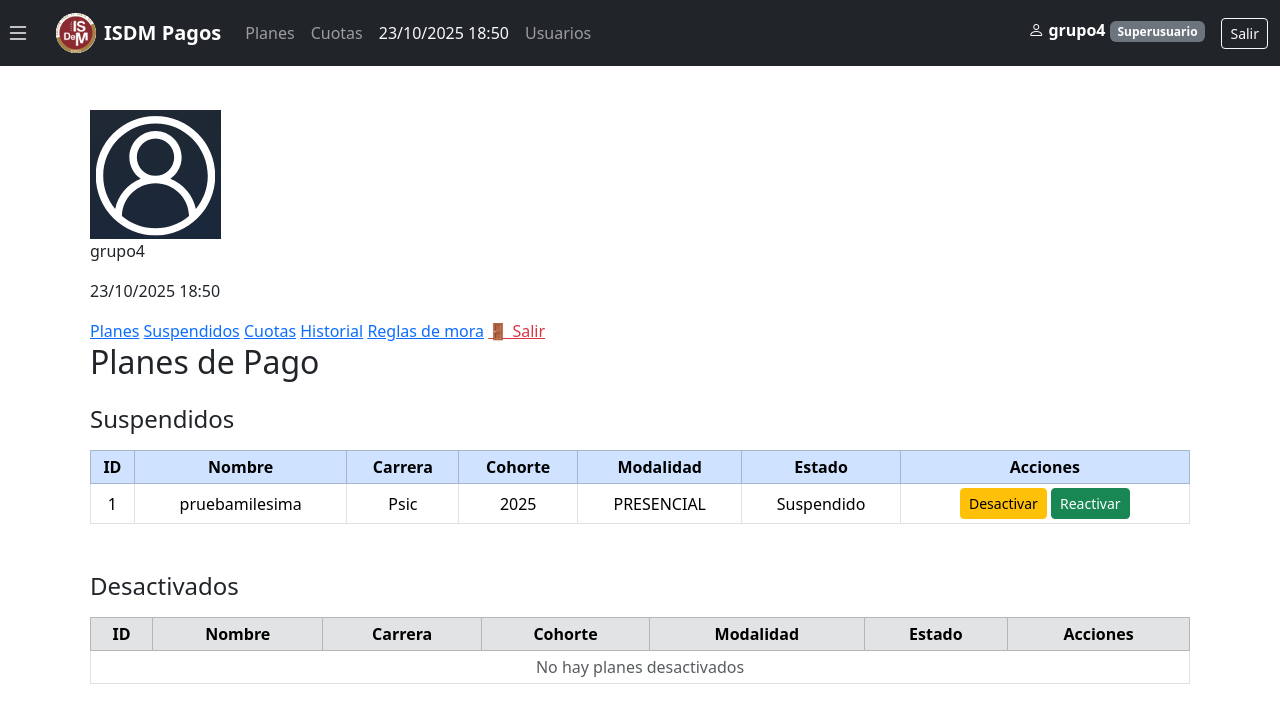
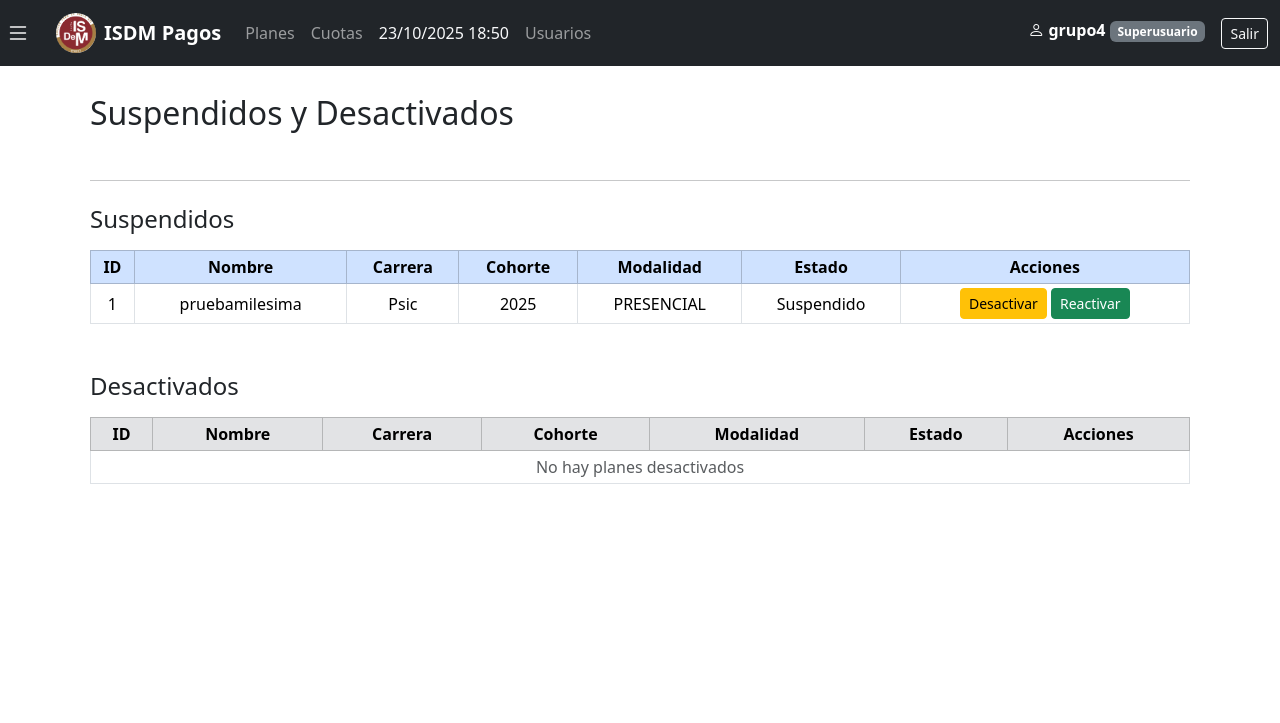
Before and after one commit to JuanPabloSch/Taller-de-Programacion, a Django app: page /planes/suspendidos/ in a window 1280 px wide. Shown: the top 723 px of the page. Run offline with Django 5.2, Linux system fonts and the light colour scheme; a user stored in the database is signed in; data comes from the database, SQL or seed files in the repository; both versions use the stored data as it was after the commit; some libraries are stand-ins or nearby versions.

Commit message:
presentacion pantalla de planes activos

```diff
--- a/planes_pago/templates/base.html
+++ b/planes_pago/templates/base.html
@@ -12,6 +12,7 @@
     <link rel="stylesheet" href="https://cdn.jsdelivr.net/npm/bootstrap@5.3.3/dist/css/bootstrap.min.css">
 
     <style>
+
         .navbar-logo {
             width: 40px;
             height: 40px;
@@ -49,14 +50,17 @@
   <style>
     /* === SIDEBAR === */
     #sidebar {
+      position: fixed;
+      top: 56px; /* Altura de la navbar */
+      left: 0;
+      height: calc(100% - 56px);
+      z-index: 100; /* Debajo de la navbar si esta tiene z-index más alto */
       width: 250px;
       height: 100vh;
       position: fixed;
       left: -250px;
-      top: 0;
       background-color: #212529;
       transition: all 0.3s;
-      z-index: 1030;
     }
 
     #sidebar.active {
@@ -164,7 +168,7 @@
   </nav>
 
   <!-- === CONTENIDO PRINCIPAL === -->
-  <div id="content" class="container mt-4">
+  <div id="content" class="container mt-2">
     {% block content %}{% endblock %}
   </div>
 
--- a/planes_pago/templates/planes_suspendidos.html
+++ b/planes_pago/templates/planes_suspendidos.html
@@ -5,26 +5,10 @@
 
 {% block content %}
 <div class="layout">
-    <!-- Sidebar -->
-    <aside class="sidebar">
-        <div class="user-info">
-        <img src="{% static 'img/tipito.png' %}" alt="admin">
-        <p>{{ user.username }}</p>
-        <p>{% now "d/m/Y H:i" %}</p>
-        </div>
-        <nav>
-        <a href="{% url 'planes_list' %}">Planes</a>
-        <a href="{% url 'planes_suspendidos' %}" class="active">Suspendidos</a>
-        <a href="{% url 'cuotas_list' %}">Cuotas</a>
-        <a href="#" class="">Historial</a>
-        <a href="#" class="">Reglas de mora</a>
-        <a href="{% url 'logout' %}" class="text-danger">🚪 Salir</a>
-        </nav>
-    </aside>
-
     <!-- Main -->
     <main class="main-content">
-        <h2>Planes de Pago</h2>
+        <h2>Suspendidos y Desactivados</h2><br>
+        <hr>
 
         <section class="mt-4">
         <h4 class="mb-3">Suspendidos</h4>
```
Also changed, not shown: planes_pago/templates/planes_list.html (+9 -6 lines), db.sqlite3.
